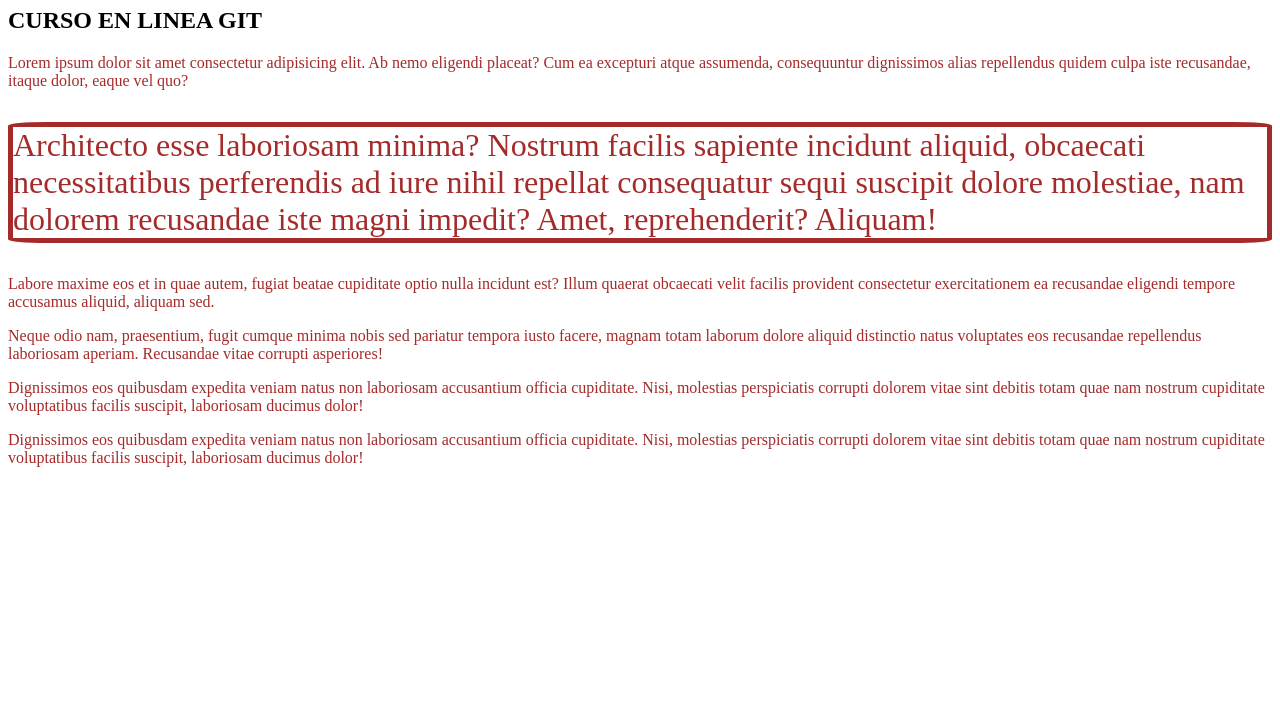
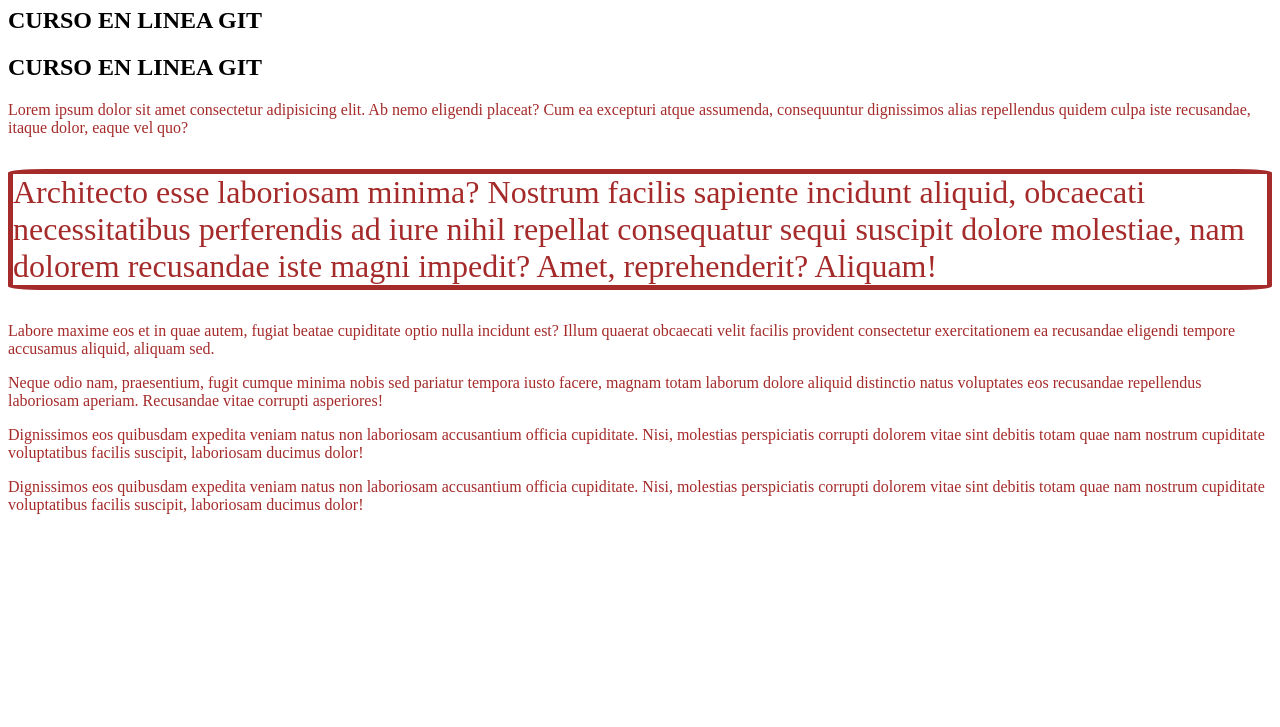
Before and after one commit to hgvaldesc/CursoGit, a plain HTML site: page index.html in a window 1280 px wide. Shown: the part 73-800 px from the top of the page. Drawn offline with Linux system fonts and the light colour scheme.

Commit message:
3er. titutlo

```diff
--- a/index.html
+++ b/index.html
@@ -10,6 +10,7 @@
 <body>
     <h1>CURSO EN LINEA GIT</h1>
     <h2>CURSO EN LINEA GIT</h2>
+    <h2>CURSO EN LINEA GIT</h2>
     <p>Lorem ipsum dolor sit amet consectetur adipisicing elit. Ab nemo eligendi placeat? Cum ea excepturi atque assumenda, consequuntur dignissimos alias repellendus quidem culpa iste recusandae, itaque dolor, eaque vel quo?</p>
     <p class="bold">Architecto esse laboriosam minima? Nostrum facilis sapiente incidunt aliquid, obcaecati necessitatibus perferendis ad iure nihil repellat consequatur sequi suscipit dolore molestiae, nam dolorem recusandae iste magni impedit? Amet, reprehenderit? Aliquam!</p>
     <p>Labore maxime eos et in quae autem, fugiat beatae cupiditate optio nulla incidunt est? Illum quaerat obcaecati velit facilis provident consectetur exercitationem ea recusandae eligendi tempore accusamus aliquid, aliquam sed.</p>
```
